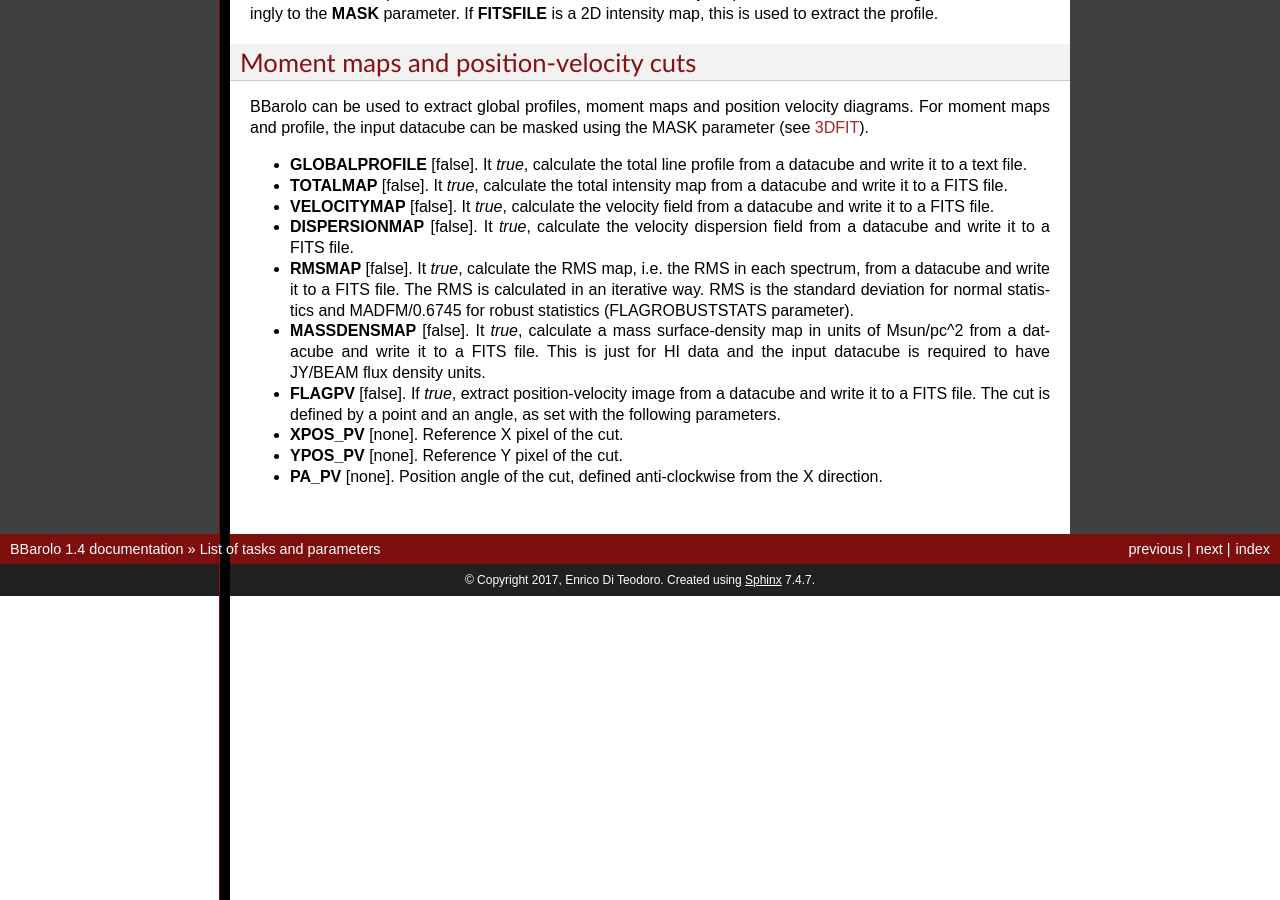
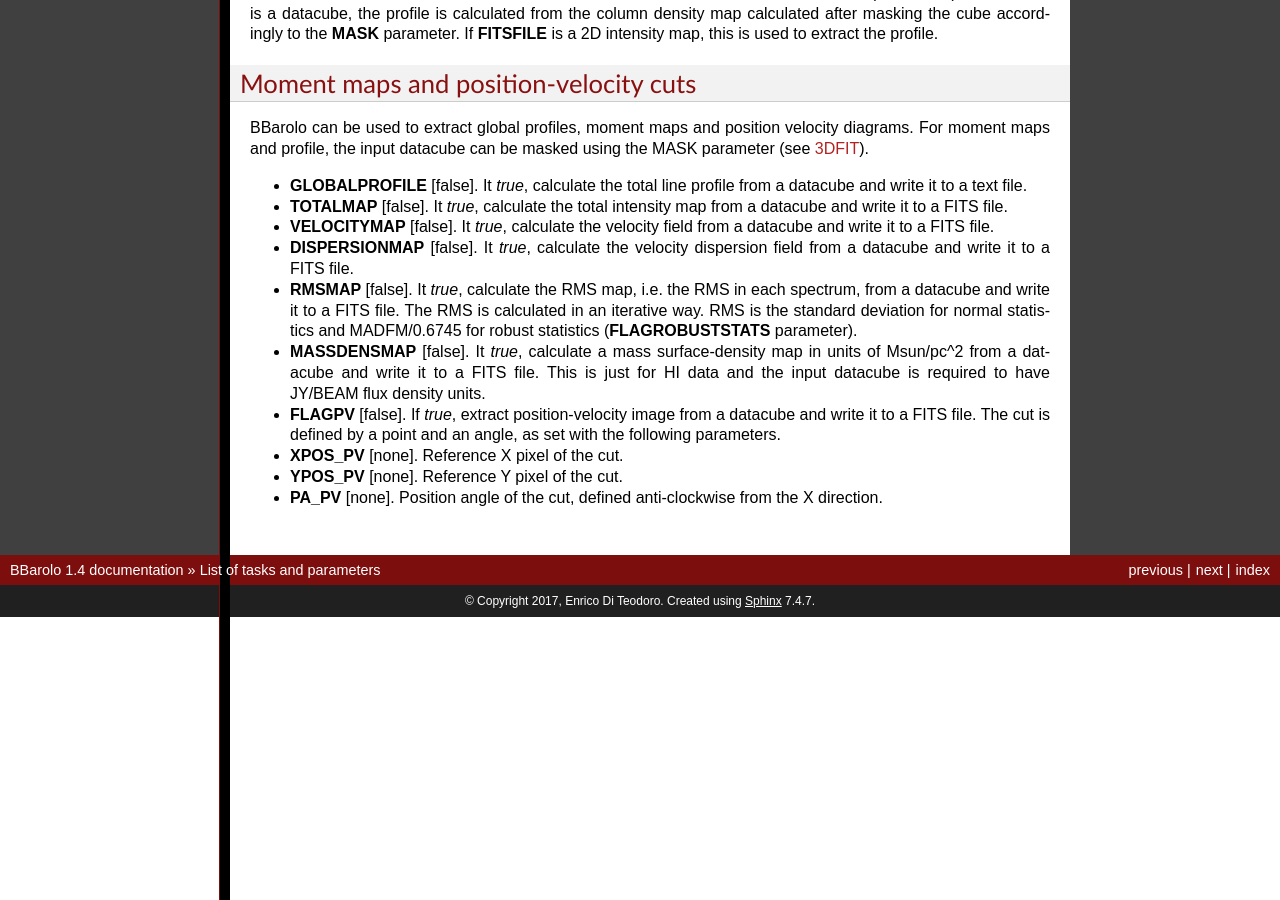
Before and after one commit to editeodoro/Bbarolo, a Sphinx documentation site: the page built from docs/source/tasks.rst, in a window 1280 px wide and 900 px high, scrolled down 4960 px. Built offline with Sphinx 7.4.7, drawn with Linux system fonts in a browser that asks for light colours; formulas are drawn with MathJax 3; some of the changed text lies outside the part shown.

```diff
--- a/docs/source/tasks.rst
+++ b/docs/source/tasks.rst
@@ -284,7 +286,7 @@ BBarolo can be used to extract global profiles, moment maps and position velocit
 
 * **DISPERSIONMAP** [false]. It *true*, calculate the velocity dispersion field from a datacube and write it to a FITS file.
 
-* **RMSMAP** [false]. It *true*, calculate the RMS map, i.e. the RMS in each spectrum, from a datacube and write it to a FITS file. The RMS is calculated in an iterative way. RMS is the standard deviation for normal statistics and MADFM/0.6745 for robust statistics (FLAGROBUSTSTATS parameter).
+* **RMSMAP** [false]. It *true*, calculate the RMS map, i.e. the RMS in each spectrum, from a datacube and write it to a FITS file. The RMS is calculated in an iterative way. RMS is the standard deviation for normal statistics and MADFM/0.6745 for robust statistics (**FLAGROBUSTSTATS** parameter).
 
 * **MASSDENSMAP** [false]. It *true*, calculate a mass surface-density map in units of Msun/pc^2 from a datacube and write it to a FITS file. This is just for HI data and the input datacube is required to have JY/BEAM flux density units.
 
```
Also changed, not shown: other parts of docs/source/tasks.rst (+2 -0 lines).
